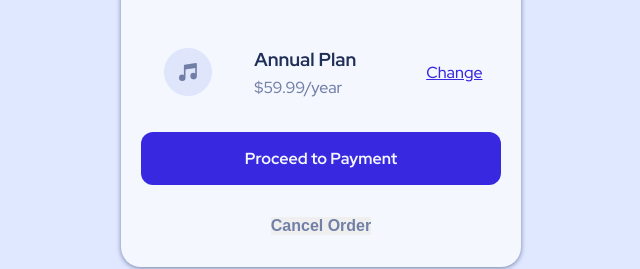
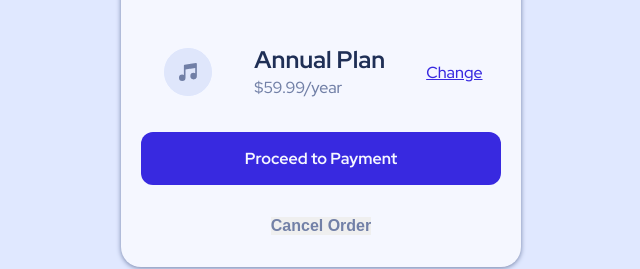
Before and after one commit to SProga/frontendmentor, a plain HTML site: page index.html in a window 1280 px wide. Shown: the part 431-700 px from the top of the page, 319-959 px from the left. Drawn offline with Linux system fonts and the light colour scheme.

Commit message:
first commit

```diff
--- a/index.html
+++ b/index.html
@@ -62,7 +62,7 @@
 							/>
 						</g>
 					</svg>
-					<h3 class="plan__text">Annual Plan</h3>
+					<h2 class="plan__text">Annual Plan</h2>
 					<p class="plan__price">$59.99/year</p>
 					<a href="#" class="order__link">Change</a>
 				</div>
```
